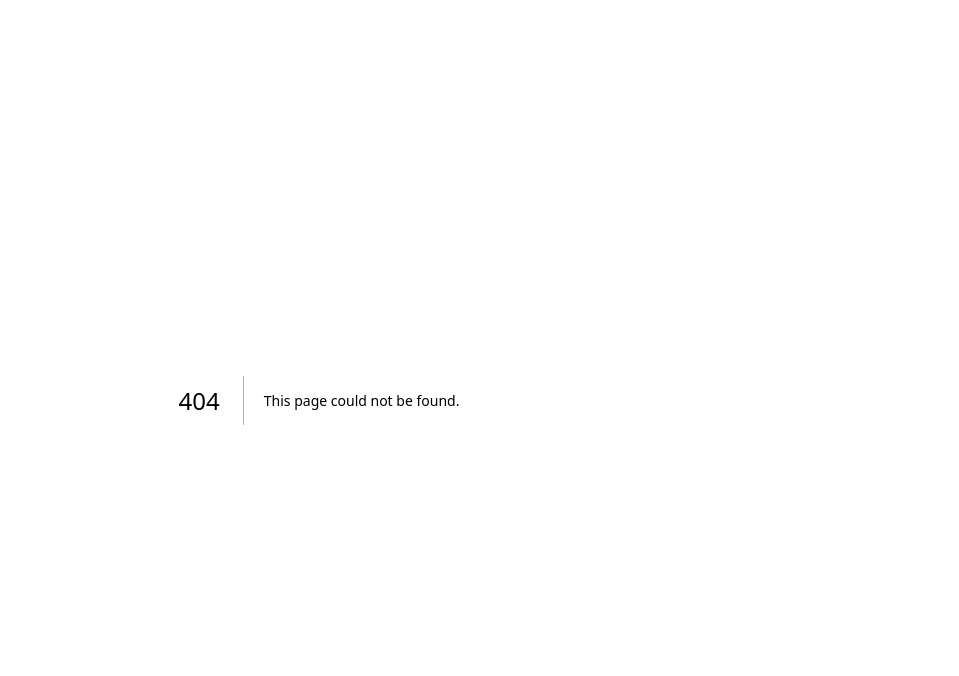
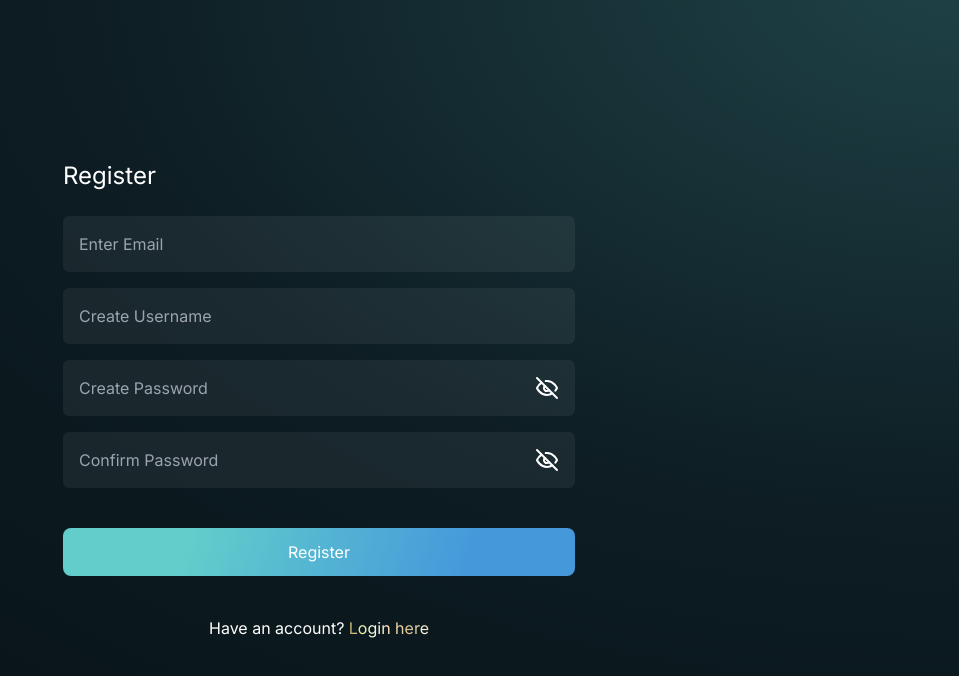
Before and after one commit to laska-adief/youapp, a Next.js app: page /register in a window 1280 px wide. Before the commit this address had no page. Shown: the top 676 px of the page, without its empty margins (321-1280 px from the left). Built offline with nearby package versions, Linux system fonts and the light colour scheme.

Commit message:
[Youapp] create register page

```diff
--- /dev/null
+++ b/src/app/(auth)/register/RegisterForm.tsx
@@ -0,0 +1,141 @@
+"use client";
+
+import Loading from "@/app/components/Loading";
+import { register } from "@/app/services/AuthService";
+import { getErrorResponse } from "@/app/utils/getErrorResponse";
+import { useFormik } from "formik";
+import { Eye, EyeOff } from "lucide-react";
+import Link from "next/link";
+import { useRouter } from "next/navigation";
+import { useState } from "react";
+import { useMutation } from "react-query";
+import * as Yup from "yup";
+
+const RegisterForm = () => {
+  const router = useRouter();
+  const [showPassword, setShowPassword] = useState(false);
+  const [showConfirmPassword, setShowConfirmPassword] = useState(false);
+  const [errorMessage, setErrorMessage] = useState("");
+
+  const mutation = useMutation(register, {
+    onSuccess: (data) => {
+      if (data?.message === "User already exists") {
+        setErrorMessage(data?.message);
+      } else {
+        // User has been created successfully
+        router.push("/login");
+      }
+    },
+    onError: (error) => {
+      console.log("error regiter", error);
+      setErrorMessage(getErrorResponse(error));
+    },
+  });
+
+  const formik = useFormik({
+    initialValues: {
+      username: "",
+      email: "",
+      password: "",
+      confirmPassword: "",
+    },
+    validationSchema: Yup.object({
+      username: Yup.string().required("Username is Required"),
+      email: Yup.string().required("Email is Required").email("Email must be a valid email"),
+      password: Yup.string().required("Password is Required"),
+      confirmPassword: Yup.string()
+        .required("Confirm Password is Required")
+        .oneOf([Yup.ref("password")], "Password must match"),
+    }),
+    onSubmit: (values) => {
+      setErrorMessage("");
+      const registerData = {
+        email: values.email,
+        username: values.username,
+        password: values.password,
+      };
+      mutation.mutate(registerData);
+    },
+  });
+
+  const handleShowPassword = () => {
+    setShowPassword(!showPassword);
+  };
+
+  const handleShowConfirmPassword = () => {
+    setShowConfirmPassword(!showConfirmPassword);
+  };
+
+  return (
+    <form className="w-full" onSubmit={formik.handleSubmit}>
+      <h1 className="text-2xl mb-6">Register</h1>
+      <div className="form-group mb-4">
+        <input
+          type="email"
+          className="form-control"
+          placeholder="Enter Email"
+          name="email"
+          value={formik.values.email}
+          onChange={formik.handleChange}
+        />
+        <div className="text-red-500">{formik.touched.email && formik.errors.email ? <div>{formik.errors.email}</div> : null}</div>
+      </div>
+      <div className="form-group mb-4">
+        <input
+          type="text"
+          className="form-control"
+          placeholder="Create Username"
+          name="username"
+          value={formik.values.username}
+          onChange={formik.handleChange}
+        />
+        <div className="text-red-500">{formik.touched.username && formik.errors.username ? <div>{formik.errors.username}</div> : null}</div>
+      </div>
+      <div className="form-group mb-4 relative">
+        <input
+          type={showPassword ? "text" : "password"}
+          className="form-control"
+          placeholder="Create Password"
+          name="password"
+          value={formik.values.password}
+          onChange={formik.handleChange}
+        />
+        {showPassword ? (
+          <Eye className="absolute right-4 top-4 cursor-pointer" onClick={handleShowPassword} />
+        ) : (
+          <EyeOff className="absolute right-4 top-4 cursor-pointer" onClick={handleShowPassword} />
+        )}
+        <div className="text-red-500">{formik.touched.password && formik.errors.password ? <div>{formik.errors.password}</div> : null}</div>
+      </div>
+      <div className="form-group mb-4 relative">
+        <input
+          type={showConfirmPassword ? "text" : "password"}
+          className="form-control"
+          placeholder="Confirm Password"
+          name="confirmPassword"
+          value={formik.values.confirmPassword}
+          onChange={formik.handleChange}
+        />
+        {showConfirmPassword ? (
+          <Eye className="absolute right-4 top-4 cursor-pointer" onClick={handleShowConfirmPassword} />
+        ) : (
+          <EyeOff className="absolute right-4 top-4 cursor-pointer" onClick={handleShowConfirmPassword} />
+        )}
+        <div className="text-red-500">
+          {formik.touched.confirmPassword && formik.errors.confirmPassword ? <div>{formik.errors.confirmPassword}</div> : null}
+        </div>
+      </div>
+      {errorMessage && <div className="text-red-500">{errorMessage}</div>}
+      <button type="submit" disabled={mutation.isLoading} className="button-primary mt-6 mb-10">
+        {mutation.isLoading ? <Loading /> : "Register"}
+      </button>
+      <p className="text-center">
+        Have an account?{" "}
+        <Link href="/login" className="underline text-transparent bg-clip-text bg-gradient-golden">
+          Login here
+        </Link>
+      </p>
+    </form>
+  );
+};
+export default RegisterForm;
--- /dev/null
+++ b/src/app/(auth)/register/page.tsx
@@ -0,0 +1,10 @@
+import RegisterForm from "./RegisterForm";
+
+const page = () => {
+  return (
+    <section className="auth-container w-[80vw] md:w-[40vw]">
+      <RegisterForm />
+    </section>
+  );
+};
+export default page;
--- /dev/null
+++ b/src/app/types/RegisterDto.ts
@@ -0,0 +1,5 @@
+export interface RegisterDto {
+  email: string;
+  username: string;
+  password: string;
+}
```
